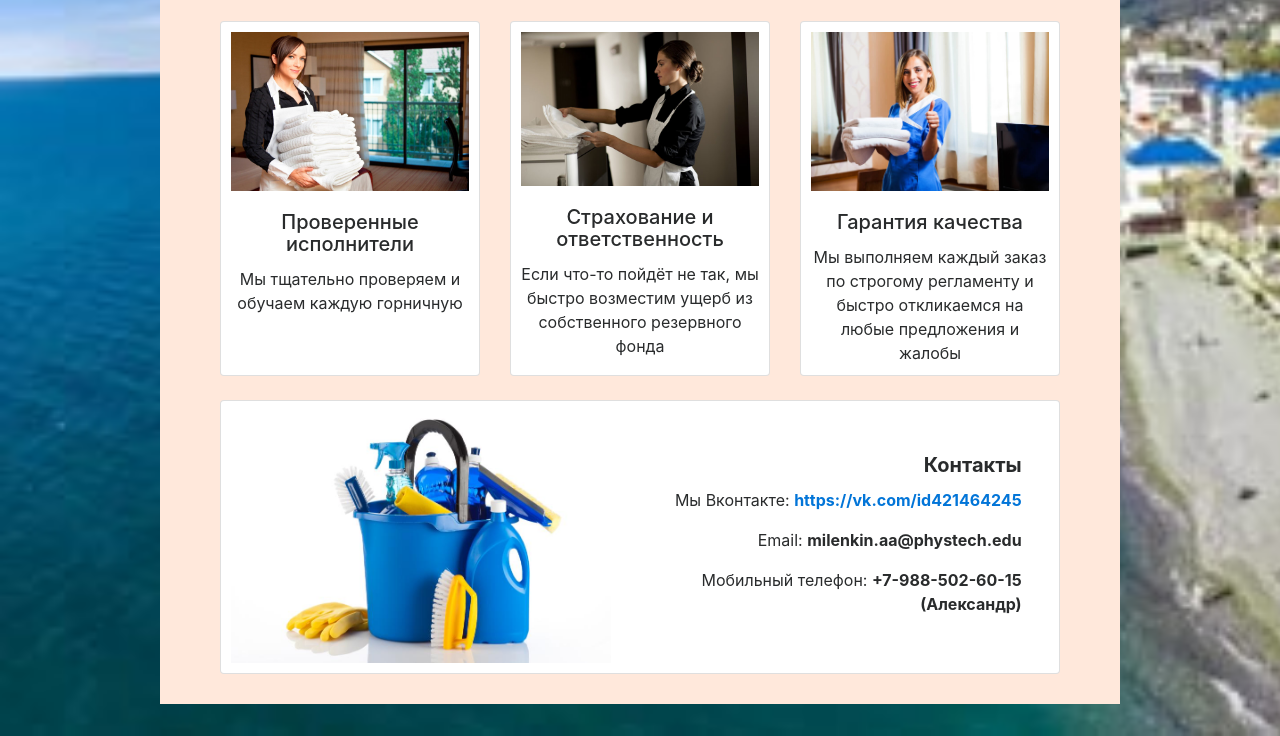
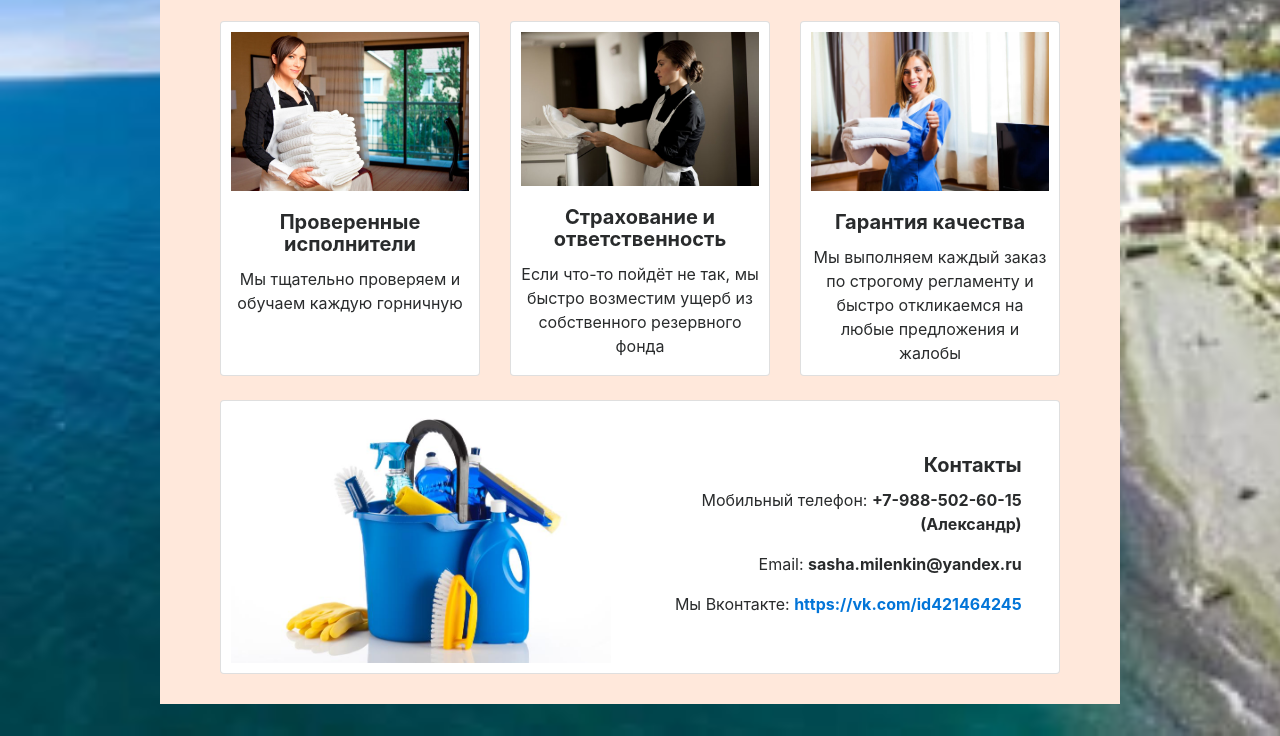
Before and after one commit to cleanlaza/cleanlaza.github.io, a plain HTML site: page index.html in a window 1280 px wide. Shown: the part 627-1363 px from the top of the page. Drawn offline with Linux system fonts and the light colour scheme.

Commit message:
fix contacts

```diff
--- a/index.html
+++ b/index.html
@@ -45,7 +45,7 @@
   			<div class="card">
     			<img class="photo" src="cleaners/3.jpg" alt="Card image cap">
     			<div class="card-body">
-      				<h5 class="card-title">Проверенные исполнители</h5>
+      				<h5 class="card-title"><b>Проверенные исполнители</b></h5>
       				<p class="card-text">Мы тщательно проверяем и обучаем каждую горничную</p>
     			</div>
   			</div>
@@ -53,7 +53,7 @@
   			<div class="card">
     			<img class="photo" src="cleaners/5.jpg" alt="Card image cap">
     			<div class="card-body">
-      				<h5 class="card-title">Страхование и ответственность</h5>
+      				<h5 class="card-title"><b>Страхование и ответственность</b></h5>
       				<p class="card-text">Если что-то пойдёт не так, мы быстро возместим ущерб из собственного резервного фонда</p>
     			</div>
   			</div>
@@ -61,7 +61,7 @@
   			<div class="card">
     			<img class="photo" src="cleaners/6.jpg" alt="Card image cap">
     			<div class="card-body">
-      				<h5 class="card-title">Гарантия качества</h5>
+      				<h5 class="card-title"><b>Гарантия качества</b></h5>
       				<p class="card-text">Мы выполняем каждый заказ по строгому регламенту и быстро откликаемся на любые предложения и жалобы</p>
     			</div>
   			</div>
@@ -78,9 +78,9 @@
     		</div>
     		<div class="col text-right" style="padding-top: 5%; padding-right: 5%;">
     			<h5 class="card-title"><b>Контакты</b></h5>
+    			<p class="card-text">Мобильный телефон: <b>+7-988-502-60-15 (Александр)</b></p>
+       			<p class="card-text">Email: <b>sasha.milenkin@yandex.ru</b></p>
        			<p class="card-text">Мы Вконтакте: <b><a href="https://vk.com/id421464245">https://vk.com/id421464245</a></b></p>
-       			<p class="card-text">Email: <b>milenkin.aa@phystech.edu</b></p>
-       			<p class="card-text">Мобильный телефон: <b>+7-988-502-60-15 (Александр)</b></p>
        		</div>
     	</div>
     </div>
```
